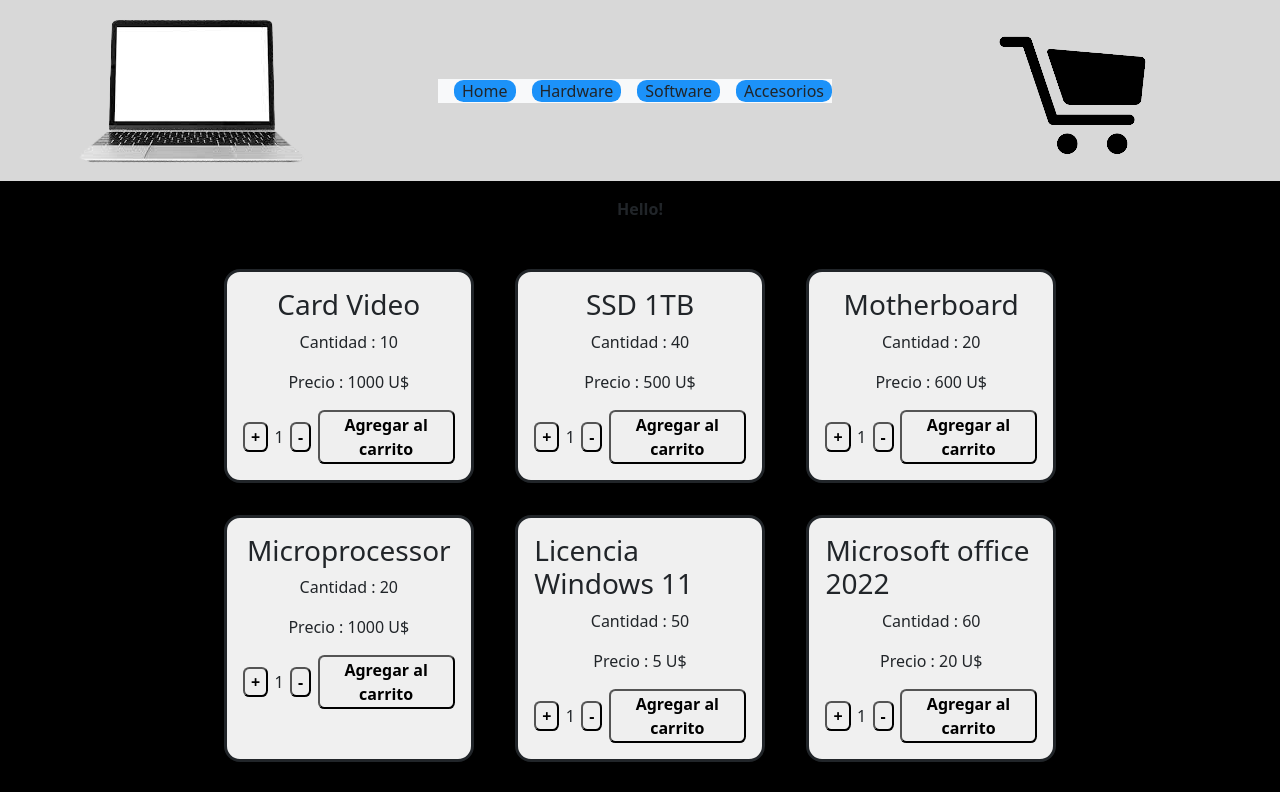
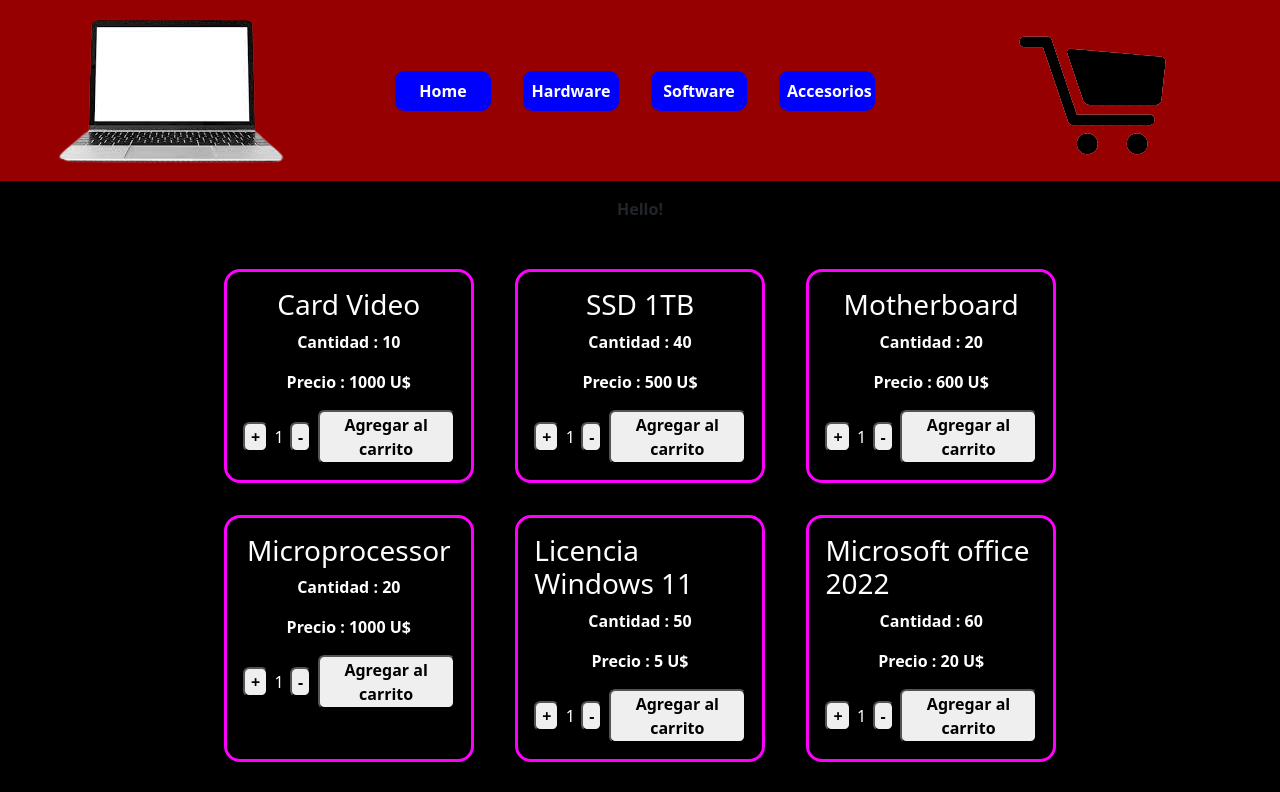
Before and after one commit to gabriel-shulman-1/GabrielShulmanReact-preEntrega, a React (Create React App) app: page / in a window 1280 px wide. Shown: the top 792 px of the page. Built offline with nearby package versions, Linux system fonts and the light colour scheme.

Commit message:
pre entrega terminada

```diff
--- a/src/App.css
+++ b/src/App.css
@@ -1,5 +1,6 @@
 #root{
   background-color: black;
+  height: 100%;
 }
 
 .App {
@@ -37,7 +38,7 @@ header{
   flex-direction: row;
   justify-content: space-around;
   align-items: center;
-  background-color: #d8d8d8;
+  background-color: #960000;
 }
 
 .navbar{
@@ -72,6 +73,7 @@ a{
   width: 70%;
   margin-left: auto;
   margin-right: auto;
+  height: max-content;
 }
 
 .productCard{
@@ -82,7 +84,8 @@ a{
     flex-direction: column;
     align-items: center;
     border-radius: 1rem;
-    background-color: rgb(240, 240, 240);
+    background-color: rgb(0, 0, 0);
+    border-color: rgb(255, 0, 255);
 }
 
 .itemContainer{
@@ -93,6 +96,7 @@ a{
     align-items: center;
     border-radius: 1rem;
 }
+
 
 .itemCount{
   display: flex;
@@ -106,13 +110,50 @@ a{
 .itemCount button{
   border-radius: 0.4rem;
   font-weight: bold;
+  transition: 0.5s;
 }
 
 .itemCount button:hover{
   background-color: #1c92f9;
   color: aliceblue;
   border-radius: 0.4rem;
+
   font-weight: bold;
+}
+
+.navBar{
+    display: flex;
+    flex-direction: row;
+    flex-wrap: nowrap;
+    justify-content: space-between;
+    align-items: center;
+}
+
+.navBar .buttonNavBar{
+  transition: 0.5s;
+  background-color: blue;
+  width: 6rem;
+  text-align: center;
+  color: white;
+  font-weight: bold;
+  text-decoration: none;
+}
+
+.navBar .buttonNavBar:hover{
+  background-color: rgb(255, 0, 0);
+}
+
+p{
+  font-weight: 700;
+  color: white;
+}
+
+.productCard h3{
+  color: white;
+}
+
+span{
+  color: white;
 }
 
 @keyframes App-logo-spin {
--- a/src/components/NavBar.jsx
+++ b/src/components/NavBar.jsx
@@ -9,11 +9,11 @@ export const NavBar = () => {
     return (
     <header>
         <img src={pc}></img>
-        <nav className="navbar-expand-lg bg-body-tertiary">
-            <a className="navbar-brand" href="/">Home</a>
-            <a className="navbar-brand" href="/category/hardware">Hardware</a>
-            <a className="navbar-brand" href="/category/software">Software</a>
-            <a className="navbar-brand" href="/category/accessories">Accesorios</a>
+        <nav className="navBar">
+            <a className="buttonNavBar" href="/">Home</a>
+            <a className="buttonNavBar" href="/category/hardware">Hardware</a>
+            <a className="buttonNavBar" href="/category/software">Software</a>
+            <a className="buttonNavBar" href="/category/accessories">Accesorios</a>
         </nav>
         <img src={carrito}></img>
     </header>
```
Also changed, not shown: src/components/CartWidget.jsx (deleted), src/components/Item.jsx (deleted), src/components/ItemList.jsx (deleted).
